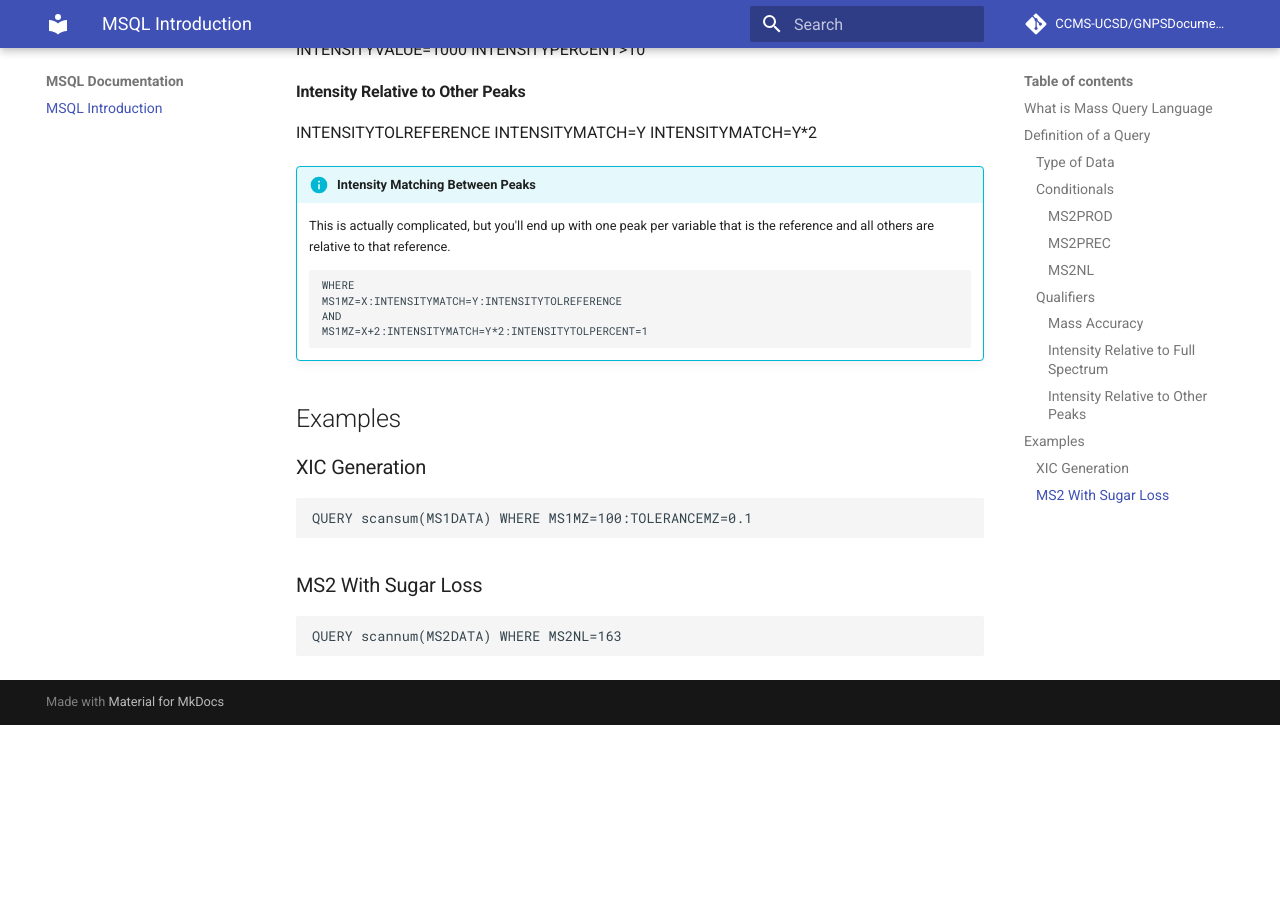
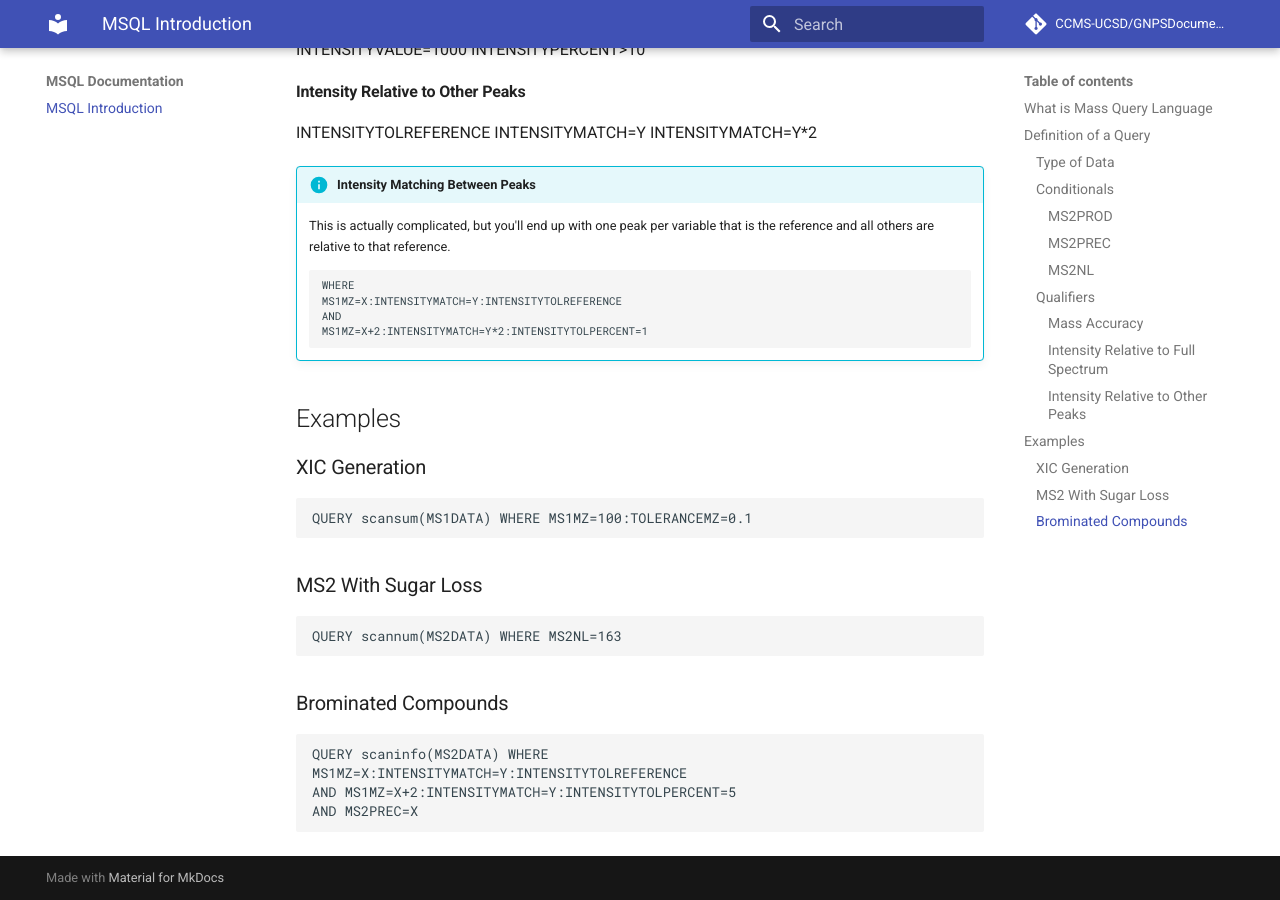
Before and after one commit to mwang87/MassQueryLanguage, an MkDocs documentation site: the page built from docs/docs/index.md, in a window 1280 px wide and 900 px high, scrolled down 1827 px. Built offline with MkDocs 1.6.1 and Material for MkDocs 9.7.7, drawn with Linux system fonts in a browser that asks for light colours; comment, search, counter and statistics services are not loaded; before the commit the page ends 2552 px from its top, so only the background shows below that.

Commit message:
adding more examples

````diff
--- a/docs/docs/index.md
+++ b/docs/docs/index.md
@@ -98,3 +98,12 @@ QUERY scansum(MS1DATA) WHERE MS1MZ=100:TOLERANCEMZ=0.1
 ```
 QUERY scannum(MS2DATA) WHERE MS2NL=163
 ```
+
+### Brominated Compounds
+
+```
+QUERY scaninfo(MS2DATA) WHERE
+MS1MZ=X:INTENSITYMATCH=Y:INTENSITYTOLREFERENCE
+AND MS1MZ=X+2:INTENSITYMATCH=Y:INTENSITYTOLPERCENT=5
+AND MS2PREC=X
+```
````
